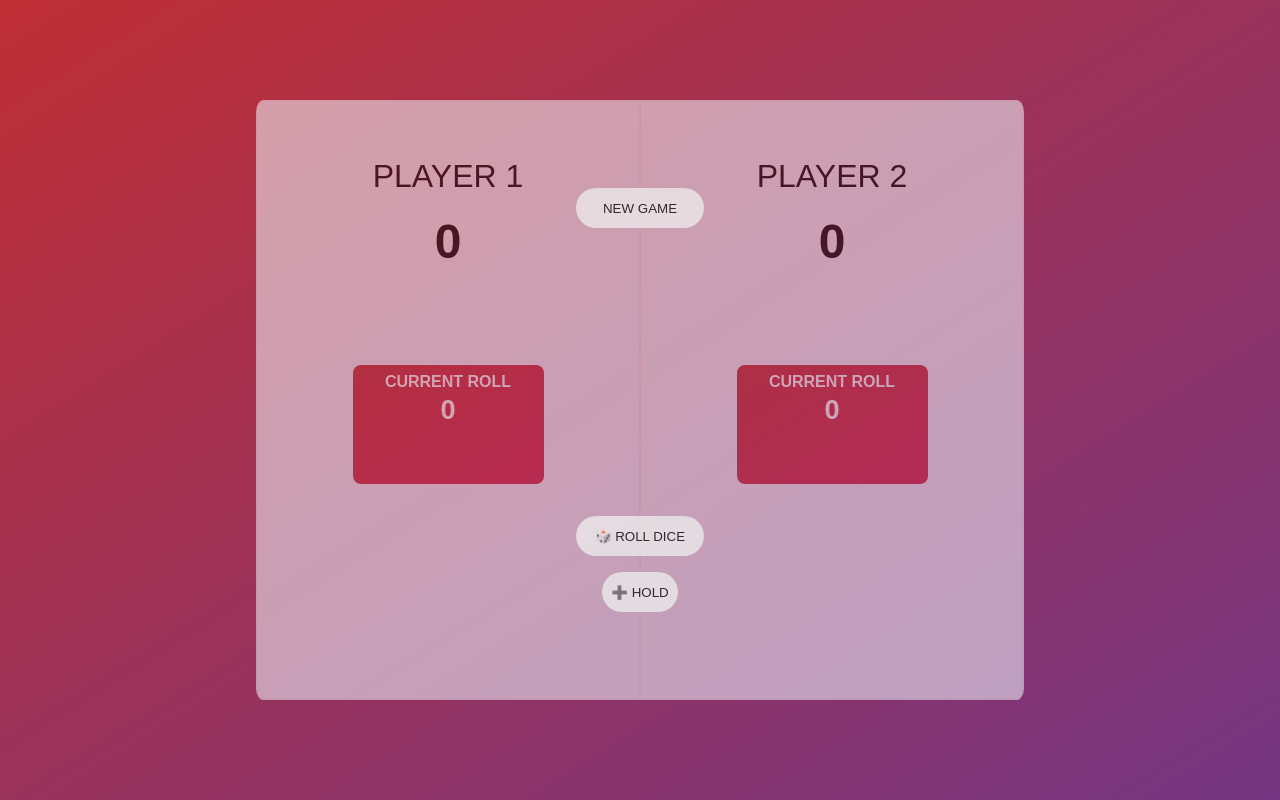
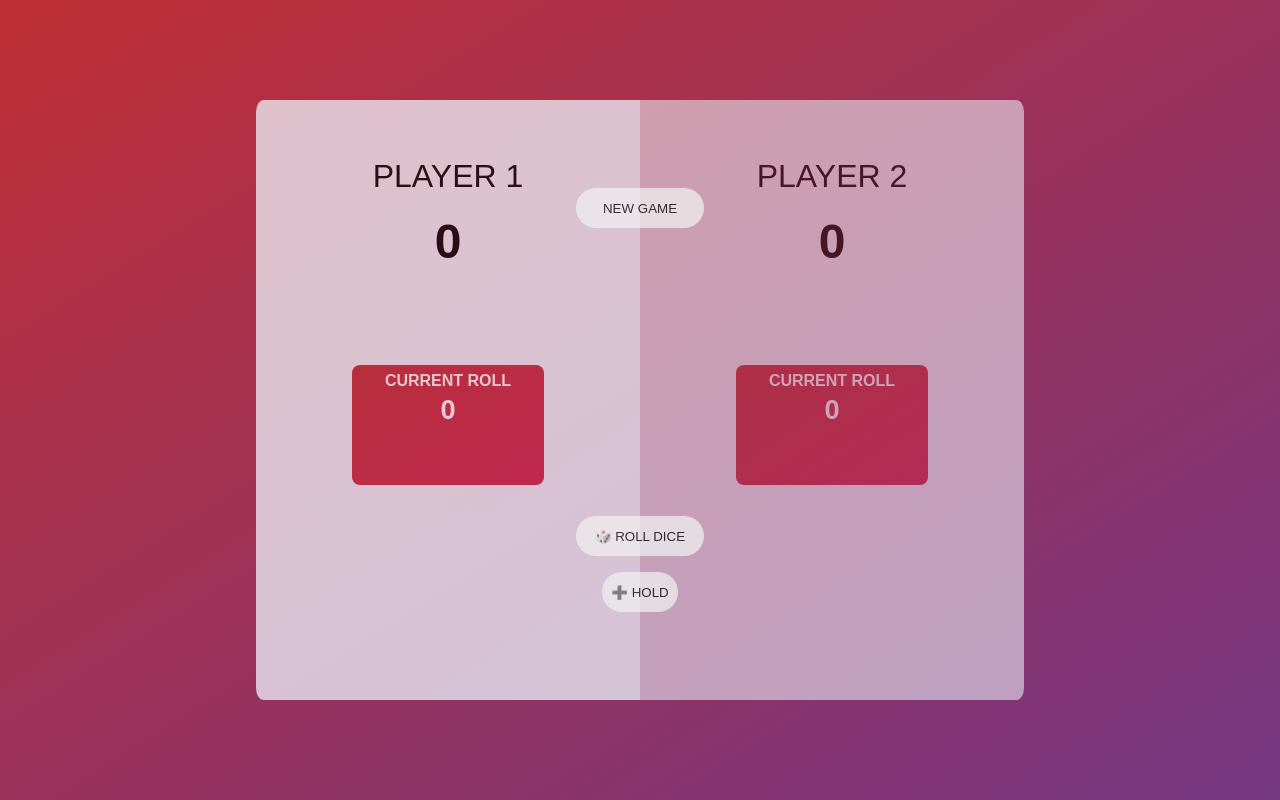
Before and after one commit to rotemshaked/Roll-Dice, a React (Create React App) app: page / in a window 1280 px wide. Built offline with nearby package versions, Linux system fonts and the light colour scheme; a web font is replaced by a local one.

Commit message:
change winner background

```diff
--- a/src/App.js
+++ b/src/App.js
@@ -28,6 +28,7 @@ function App() {
   };
 
   const handleHoldClick = () => {
+    if (!winner) {
       if (player1Turn) {
         let current = scorePlayer1 + currentPlayer1Score;
         setScorePlayer1(current);
@@ -47,6 +48,7 @@ function App() {
           setWinner(true);
         }
       }
+    }
   };
 
   const newGame = () => {
@@ -58,13 +60,6 @@ function App() {
     setPlayer1Turn(true);
     setWinner(false);
   };
-
-  // const startGame = () => {
-  //   if(){
-  //     handleRollDice();
-  //     handleHoldClick()
-  //   }
-  // };
 
   return (
     <div className="game-screen">
@@ -93,12 +88,16 @@ function App() {
         playerName="PLAYER 1"
         score={scorePlayer1}
         roll={currentPlayer1Score}
+        currentPlaying={player1Turn ? "current-playing" : ""}
+        isWinner={!player1Turn && winner ? "is-winner" : ""}
       />
       <Player
         playerSide="right-player"
         playerName="PLAYER 2"
         score={scorePlayer2}
         roll={currentPlayer2Score}
+        currentPlaying={!player1Turn ? "current-playing" : ""}
+        isWinner={player1Turn && winner ? "is-winner" : ""}
       />
     </div>
   );
--- a/src/assets/styles.css
+++ b/src/assets/styles.css
@@ -13,16 +13,23 @@
   align-items: center;
   font-family: "Zen Kaku Gothic Antique", sans-serif;
 }
-
 .player-board {
   height: 75%;
   width: 30%;
   background-color: aliceblue;
   opacity: 0.55;
-  border: 1px solid rgb(241, 233, 233);
+  /* border: 1px solid rgb(241, 233, 233); */
   text-align: center;
   transition: all 0.75s;
   position: relative;
+}
+.current-playing {
+  opacity: 0.73;
+}
+.is-winner {
+  background-color: rgb(39, 39, 39);
+  opacity: 0.9;
+  color: whitesmoke;
 }
 .player-name {
   font-size: 2rem;
@@ -54,6 +61,7 @@
 .left-player {
   border-radius: 2% 0% 0% 2%;
 }
+
 .buttons {
   width: 20%;
   height: 55%;
@@ -64,7 +72,7 @@
   z-index: 3;
 }
 .btn:hover {
-  background-color: rgb(212, 212, 212);
+  background-color: white;
 }
 .btn {
   margin: 0.5rem;
--- a/src/components/player.jsx
+++ b/src/components/player.jsx
@@ -1,8 +1,15 @@
 import "../assets/styles.css";
 
-const Player = ({ playerSide, playerName, score, roll }) => {
+const Player = ({
+  playerSide,
+  playerName,
+  score,
+  roll,
+  currentPlaying,
+  isWinner,
+}) => {
   return (
-    <div className={`player-board ${playerSide}`}>
+    <div className={`player-board ${playerSide} ${currentPlaying} ${isWinner}`}>
       <div className="player-name">{playerName}</div>
       <div className="score">{score}</div>
       <div className="current-roll">
```
Also changed, not shown: src/components/boardGame.jsx (deleted). Lines whose indentation alone changed are shown as unchanged.
